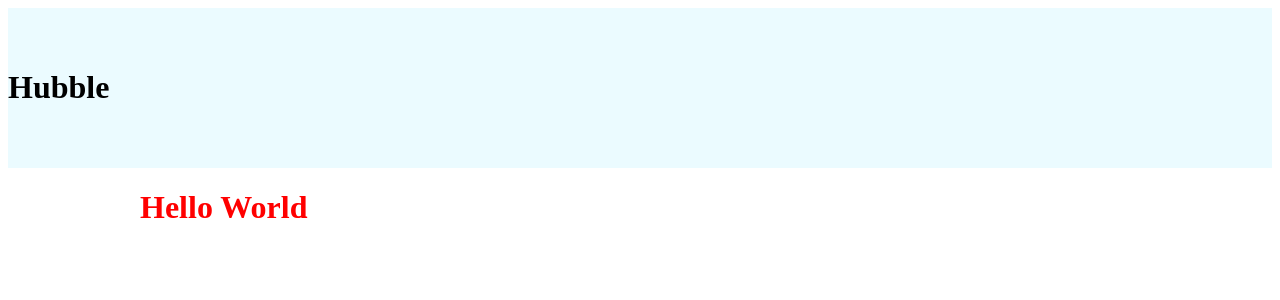
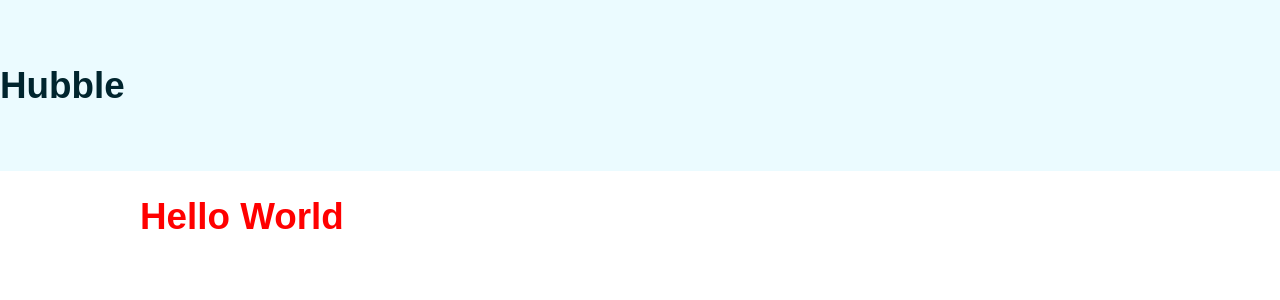
Before and after one commit to Martin2251/styled-comp, a React (Create React App) app: page / in a window 1280 px wide. Shown: the top 300 px of the page. Built offline with nearby package versions, Linux system fonts and the light colour scheme.

Commit message:
global styles

```diff
--- a/src/App.js
+++ b/src/App.js
@@ -1,15 +1,28 @@
 import {Container} from "./components/styles/Container.styled"
 import Header from "./components/Header";
+import { ThemeProvider } from 'styled-components'
+import GlobalStyles from "./components/styles/Global";
+
+const theme = {
+  colors: {
+    header: "#ebfbff",
+    body: "#fff",
+    footer: "#003333",
+  }
+}
 function App() {
   return (
-    <div className="App">
+
+      <ThemeProvider theme={theme}>
       <>
+      <GlobalStyles  />
       <Header  />
       <Container>
       <h1>Hello World</h1>
       </Container>
       </>
-    </div>
+      </ThemeProvider>
+
   );
 }
 
--- a/src/components/Header.js
+++ b/src/components/Header.js
@@ -1,5 +1,6 @@
 import React from 'react'
 import {StyledHeader} from "./styles/Header.styled"
+
 const Header = () => {
   return (
     <StyledHeader><h1>Hubble</h1></StyledHeader>
--- /dev/null
+++ b/src/components/styles/Global.js
@@ -0,0 +1,24 @@
+import { createGlobalStyle } from 'styled-components'
+
+const GlobalStyles = createGlobalStyle`
+  @import url('https://fonts.googleapis.com/css2?family=Poppins:wght@300;400;600;700&display=swap');
+  * {
+    box-sizing: border-box;
+  }
+  body {
+    background: ${({ theme }) => theme.colors.body};
+    color: hsl(192, 100%, 9%);
+    font-family: 'Poppins', sans-serif;
+    font-size: 1.15em;
+    margin: 0;
+  }
+  p {
+    opacity: 0.6;
+    line-height: 1.5;
+  }
+  img {
+    max-width: 100%;
+}
+`
+
+export default GlobalStyles
--- a/src/components/styles/Header.styled.js
+++ b/src/components/styles/Header.styled.js
@@ -2,7 +2,8 @@
 
 
 export const StyledHeader = styled.header`
-    background-color: #ebfbff;
+    background-color: ${({theme}) => theme.colors.header};
     padding:40px 0;
 
+
 `
```
